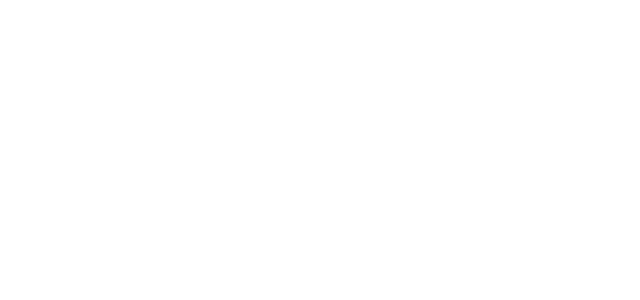
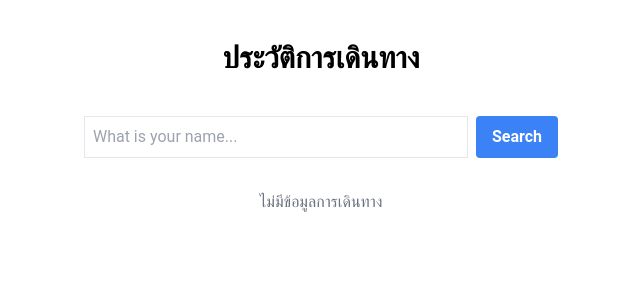
Before and after one commit to mrapiiwat/PROJECT396, a React (Vite) app in the folder frontend/: page /history in a window 1280 px wide. Before the commit this address had no page. Shown: the top 300 px of the page, without its empty margins (319-959 px from the left). Built offline with nearby package versions, Linux system fonts and the light colour scheme.

Commit message:
feat: add ride history page and update routing; include user input for ride history search

```diff
--- a/frontend/src/Pages/ChooseUserType.jsx
+++ b/frontend/src/Pages/ChooseUserType.jsx
@@ -9,6 +9,11 @@
       navigate('/registerpass')
     }else if (role == 'คนขับ' ) {
       navigate('/registerdriver')}
+    else if (role == 'เรียกรถ' ) {
+      // navigate('/callcab')
+    }else if (role == 'ประวัติการเดินทาง' ) {
+      navigate('/history')
+    }
   };
 
   return (
@@ -31,6 +36,12 @@
       >
         เรียกรถ
       </div>
+      <div
+        className="bg-white text-center p-6 m-4 w-48 rounded-lg shadow-lg hover:bg-primary hover:text-white cursor-pointer"
+        onClick={() => handleClick('ประวัติการเดินทาง')}
+      >
+        ดูประวัติการเดินทาง
+      </div>
     </div>
   );
 };
--- /dev/null
+++ b/frontend/src/Pages/RideHistory.jsx
@@ -0,0 +1,77 @@
+import React, { useState } from "react";
+import axios from "axios";
+
+const RideHistory = () => {
+  const [history, setHistory] = useState([]);
+  const [user, setUser] = useState("");
+
+  const handleClicked = async () => {
+    try {
+      if (user === "") {
+        return;
+      }
+      const response = await axios.get(
+        `http://localhost:5000/ridehistory/${user}`
+      );
+      if (response.data.length === 0) {
+        setHistory([]);
+      }
+      setHistory(response.data);
+      setUser("");
+    } catch (error) {
+      console.error(error);
+    }
+  };
+
+  return (
+    <div className="container-fluid">
+      <h1 className="text-3xl text-center font-extrabold my-10">
+        ประวัติการเดินทาง
+      </h1>
+      <div className="w-full flex justify-center mt-2">
+        <input
+          className="border p-2 w-96"
+          type="text"
+          placeholder="What is your name..."
+          value={user}
+          onChange={(e) => {
+            setUser(e.target.value);
+          }}
+        />
+        <button
+          onClick={handleClicked}
+          className="bg-blue-500 ml-2 hover:bg-blue-700 text-white font-bold py-2 px-4 rounded"
+        >
+          Search
+        </button>
+      </div>
+      <div className="w-full">
+        {history.length > 0 ? (
+          <div className="flex flex-wrap justify-center gap-4 mt-5">
+            {history.map((item, index) => (
+              <div key={index} className="border p-4 w-full sm:w-1/2 lg:w-1/3">
+                <p>ID การเดินทาง: {item.rideid}</p>
+                <p>วันเวลา: {item.date_time}</p>
+                <p>ขึ้นที่: {item.pickup_location}</p>
+                <p>จุดหมาย: {item.dropoff_location}</p>
+                <p>ระยะทาง: {item.distance}</p>
+                <p>ราคา: {item.price}</p>
+                <p>สถานะ: {item.ride_status}</p>
+                <p>คะแนน: {item.ride_rating}</p>
+                <p>รีวิว: {item.review}</p>
+                <p>ทิป: {item.tip}</p>
+                <p>โค้ดที่ใช้: {item.discount_use}</p>
+              </div>
+            ))}
+          </div>
+        ) : (
+          <div className="text-center mt-8">
+            <p className="text-gray-500">ไม่มีข้อมูลการเดินทาง</p>
+          </div>
+        )}
+      </div>
+    </div>
+  );
+};
+
+export default RideHistory;
--- a/frontend/src/utils/RouteApp.jsx
+++ b/frontend/src/utils/RouteApp.jsx
@@ -3,7 +3,7 @@
 import ChooseUserType from "../Pages/ChooseUserType";
 import RegisterDriver from "../Pages/RegisterDriver";
 import RegisterPassenger from "../Pages/RegisterPassenger";
-import Location from "../Pages/Location";
+import RideHistory from "../Pages/RideHistory";
 
 
 
@@ -14,8 +14,7 @@
         <Route path="/" element={<ChooseUserType />} />
         <Route path="/registerdriver" element={<RegisterDriver />} />
         <Route path="/registerpass" element={<RegisterPassenger />} />
-        <Route path="/location" element={<Location />} />
-
+        <Route path="/history" element={<RideHistory />} />
       </Routes>
     </Router>
   );
```
Also changed, not shown: 1 other file (tests, documents, lock files or other folders).
